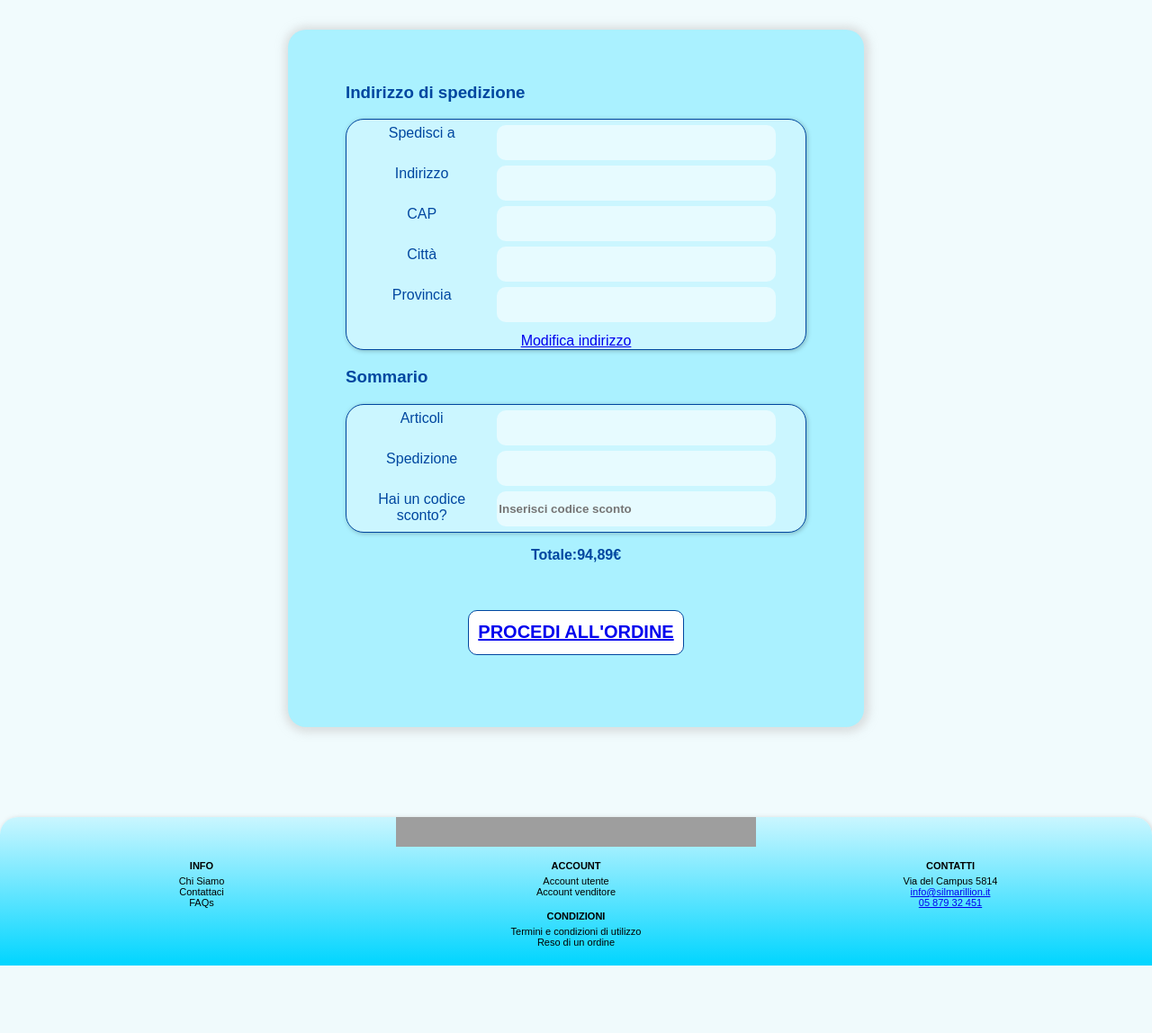
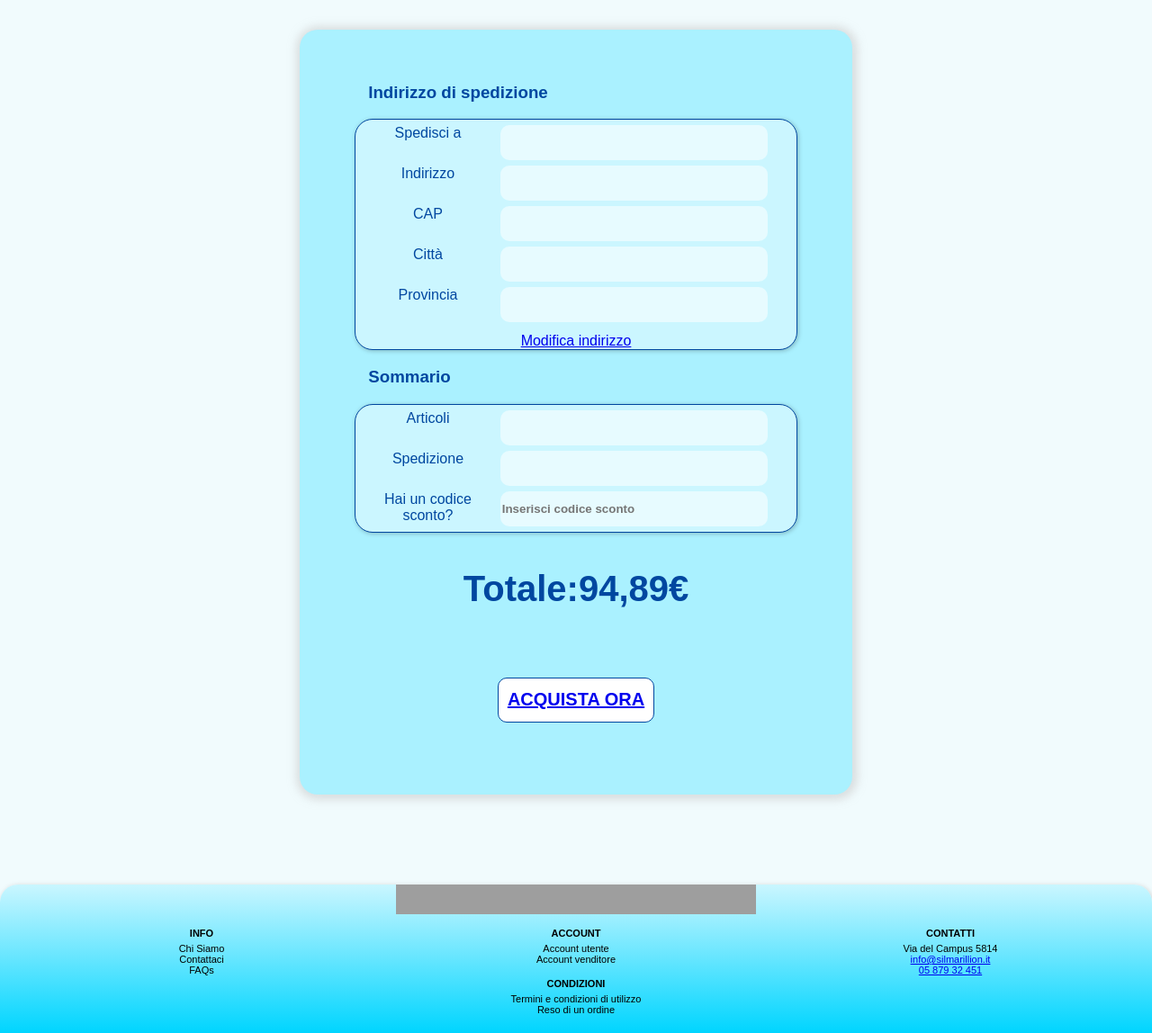
Before and after one commit to tassiluca/silmarillion, a PHP site: page /payment.html in a window 1280 px wide; the page is wider, and only the part inside the window is pictured. Shown: the part 574-1722 px from the top of that part at 90% size. Before the commit the page ends 1647 px from the top of that part, so only its background shows below. Run offline with PHP 8.4, Linux system fonts and the light colour scheme; grey boxes are pictures that could not be loaded.

Commit message:
total price payments style

```diff
--- a/css/payment.css
+++ b/css/payment.css
@@ -1,9 +1,11 @@
 main > section {
     color: #0047A0;
+    margin: 0 2%;
 }
 
 main > section > div > div > article > header{
     text-align: left;
+    text-indent: 15px
 }
 
 main > section > div > div > article > div {
@@ -19,6 +21,7 @@ main > section > div > div > article > div > ul > li{
     list-style: none;
     display: flex;
     justify-content: space-evenly;
+
 }
 main > section > div > div > article > div > ul > li > label {
     width: 20%;
@@ -32,3 +35,8 @@ main > section > div > div > article > div > ul > li > input{
     color: #0047A0;
     font-weight: bold;
 }
+
+/*text totla price and price*/
+main > section > div > div:nth-of-type(2) > p {
+    font-size: 30pt;
+}
--- a/payment.html
+++ b/payment.html
@@ -100,7 +100,7 @@
                     <div>
                         <p>Totale:</p><p>94,89€</p>
                     </div>
-                    <div><a href="payment.html">PROCEDI ALL'ORDINE</a></div>
+                    <div><a href="payment.html">ACQUISTA ORA</a></div>
                 </div>
             </section>
         </main>
```
